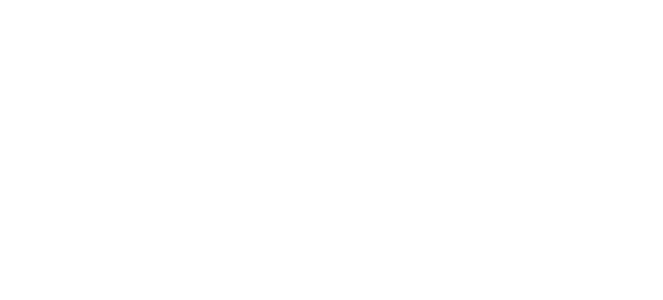
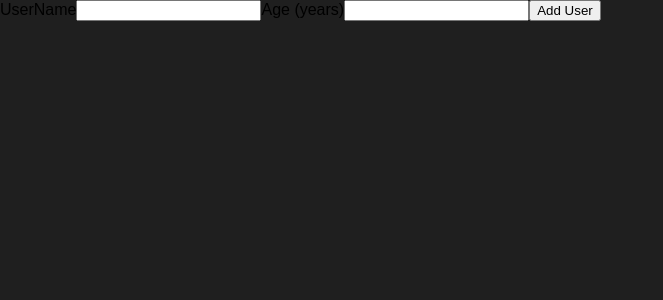
Before and after one commit to CaioFML/react-course-section-8-project, a React (Create React App) app: page / in a window 1280 px wide. Shown: the top 300 px of the page, without its empty margins (0-663 px from the left). Built offline with nearby package versions, Linux system fonts and the light colour scheme.

Commit message:
90. Adding a "User" Component

```diff
--- a/src/App.js
+++ b/src/App.js
@@ -1,10 +1,11 @@
 import React from 'react';
 
+import AddUser from './components/Users/AddUser';
 
 function App() {
   return (
     <div>
-
+      <AddUser />
     </div>
   );
 }
--- /dev/null
+++ b/src/components/Users/AddUser.js
@@ -0,0 +1,21 @@
+import React from "react";
+
+const AddUser = (props) => {
+  const addUserHandler = (event) => {
+    event.preventDefault()
+  }
+
+  return (
+    <form onSubmit={addUserHandler}>
+      <label htmlFor='username'>UserName</label>
+      <input type='text' id='username' />
+
+      <label htmlFor='age'>Age (years)</label>
+      <input type='number' id='age' />
+
+      <button type='submit'>Add User</button>
+    </form>
+  );
+};
+
+export default AddUser;
--- a/src/index.css
+++ b/src/index.css
@@ -4,6 +4,7 @@
 
 html {
   font-family: sans-serif;
+  background: #1f1f1f
 }
 
 body {
```
